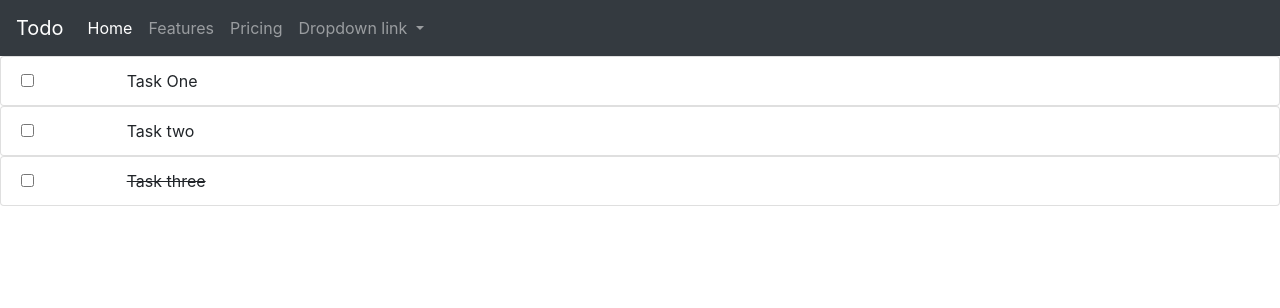
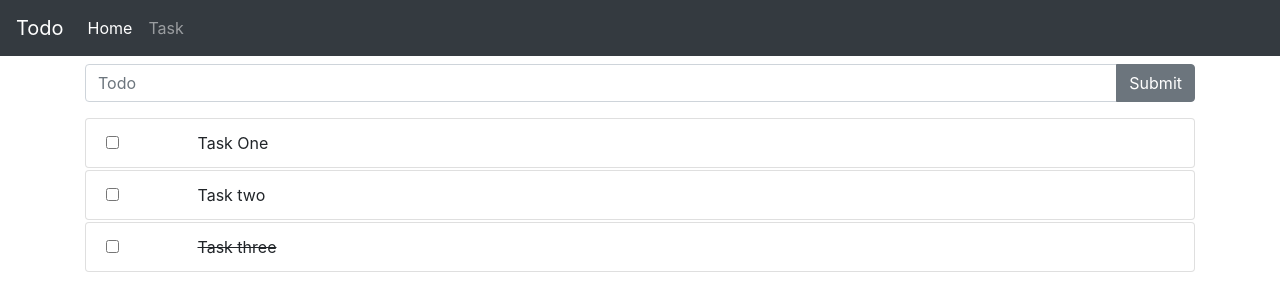
Before and after one commit to gem007bd/vue_course_tm_2019, a Vue app: page / in a window 1280 px wide. Shown: the top 308 px of the page. Built offline with nearby package versions, Linux system fonts and the light colour scheme; a web font is replaced by a local one.

Commit message:
todo without api

```diff
--- a/package.json
+++ b/package.json
@@ -9,6 +9,7 @@
   },
   "dependencies": {
     "core-js": "^2.6.5",
+    "uuid": "^3.3.3",
     "vue": "^2.6.10"
   },
   "devDependencies": {
--- a/src/App.vue
+++ b/src/App.vue
@@ -1,20 +1,25 @@
 <template>
   <div id="app">
-    <!-- <img alt="Vue logo" src="./assets/logo.png"> -->
     <Header/>
-    <Todos v-bind:todos="todos" v-on:del-todo="deleteTodo" />
+    <div class="container">
+      <Addtodo v-on:add-todo="addTodo"/>
+      <Todos v-bind:todos="todos" v-on:del-todo="deleteTodo" />
+    </div>
+
   </div>
 </template>
 
 <script>
 import Todos from './components/Todos';
 import Header from './components/layout/Header';
+import Addtodo from './components/Addtodo';
 
 export default {
   name: 'app',
   components: {
     Todos,
-    Header
+    Header,
+    Addtodo
   },
   data() {
     return {
@@ -40,6 +45,9 @@ export default {
   methods: {
     deleteTodo(id) {
       this.todos = this.todos.filter(todo => todo.id !== id);
+    },
+    addTodo(newTodo) {
+      this.todos = [...this.todos, newTodo];
     }
   }
 }
--- /dev/null
+++ b/src/components/Addtodo.vue
@@ -0,0 +1,42 @@
+<template>
+    <div class="row">
+        <form class="col-sm-12" @submit="addTodo">
+            <div class="input-group mb-3">
+            <input type="text" v-model="title" class="form-control" placeholder="Todo">
+            <div class="input-group-append">
+                <button class="btn btn-secondary" type="submit">Submit</button>
+            </div>
+            </div>
+        </form>
+    </div>
+</template>
+
+<script>
+import uuid from 'uuid';
+export default {
+    name: 'Addtodo',
+    data() {
+        return {
+            title: ''
+        }
+    },
+    methods: {
+        addTodo(e) {
+            e.preventDefault();
+            const newTodo = {
+                id: uuid.v4(),
+                title: this.title,
+                completed: false
+            };
+            // Send up to parent
+            this.$emit('add-todo', newTodo);
+            //clear the from
+            this.title = '';
+        }
+    }
+}
+</script>
+
+<style>
+
+</style>
--- a/src/components/TodoItem.vue
+++ b/src/components/TodoItem.vue
@@ -32,4 +32,7 @@ export default {
   .is-complete {
     text-decoration: line-through;
   }
+  .list-group {
+    margin-bottom: 2px;
+}
 </style>
--- a/src/components/layout/Header.vue
+++ b/src/components/layout/Header.vue
@@ -1,5 +1,5 @@
 <template>
-    <nav class="navbar navbar-expand-lg navbar-dark bg-dark">
+    <nav class="navbar navbar-expand-lg navbar-dark bg-dark mb-2">
         <a class="navbar-brand" href="#">Todo</a>
         <button class="navbar-toggler" type="button" data-toggle="collapse" data-target="#navbarNavDropdown" aria-controls="navbarNavDropdown" aria-expanded="false" aria-label="Toggle navigation">
             <span class="navbar-toggler-icon"></span>
@@ -10,20 +10,7 @@
                 <a class="nav-link" href="#">Home <span class="sr-only">(current)</span></a>
             </li>
             <li class="nav-item">
-                <a class="nav-link" href="#">Features</a>
-            </li>
-            <li class="nav-item">
-                <a class="nav-link" href="#">Pricing</a>
-            </li>
-            <li class="nav-item dropdown">
-                <a class="nav-link dropdown-toggle" href="#" id="navbarDropdownMenuLink" role="button" data-toggle="dropdown" aria-haspopup="true" aria-expanded="false">
-                Dropdown link
-                </a>
-                <div class="dropdown-menu" aria-labelledby="navbarDropdownMenuLink">
-                <a class="dropdown-item" href="#">Action</a>
-                <a class="dropdown-item" href="#">Another action</a>
-                <a class="dropdown-item" href="#">Something else here</a>
-                </div>
+                <a class="nav-link" href="#">Task</a>
             </li>
             </ul>
         </div>
```
Also changed, not shown: 1 other file (tests, documents, lock files or other folders).
